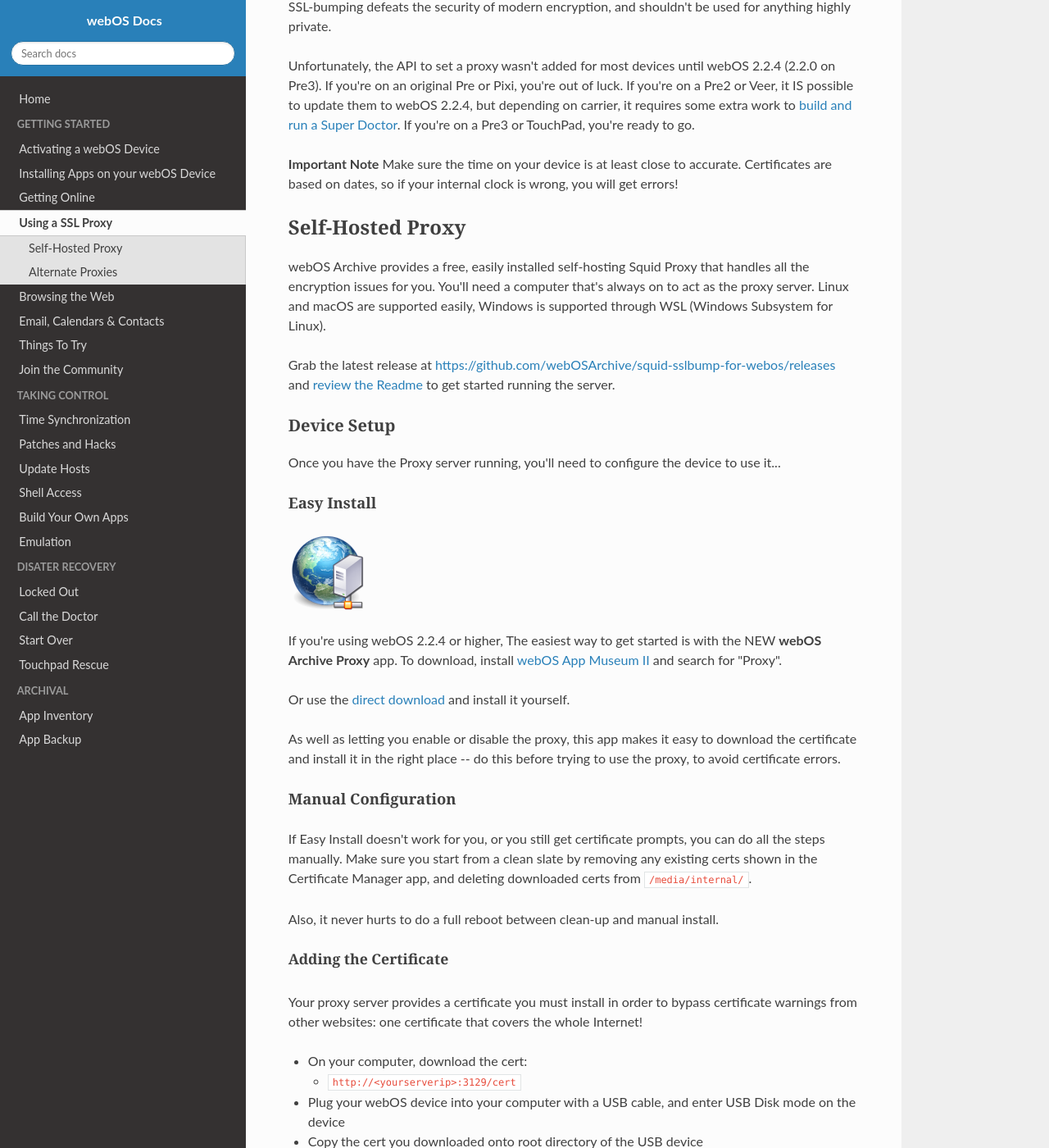
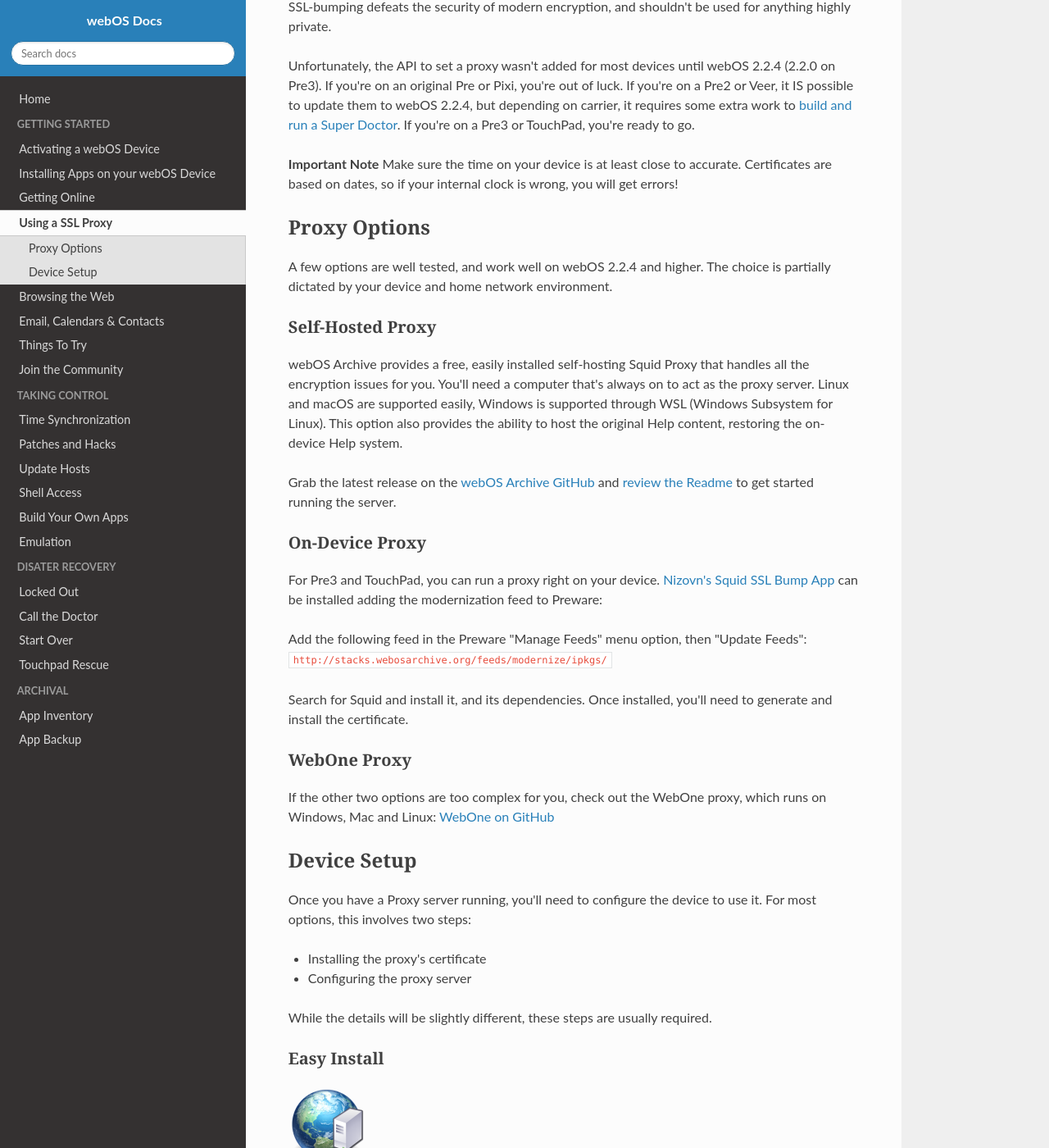
Before and after one commit to webOSArchive/webos-docs, an MkDocs documentation site: the page built from docs/proxysetup.md, in a window 1280 px wide and 1400 px high, scrolled down 238 px. Shown: the whole window at 82% size. Built offline with MkDocs 1.6.1, drawn with Linux system fonts in a browser that asks for light colours; nearby versions of some CDN libraries; some web fonts are replaced; library files that are not in the unit come from our copies; some of the changed text lies outside the part shown.

Commit message:
update docs

```diff
--- a/docs/proxysetup.md
+++ b/docs/proxysetup.md
@@ -6,17 +6,39 @@ Unfortunately, the API to set a proxy wasn't added for most devices until webOS
 
 **Important Note** Make sure the time on your device is at least close to accurate. Certificates are based on dates, so if your internal clock is wrong, you will get errors!
 
-## Self-Hosted Proxy
+## Proxy Options
 
-webOS Archive provides a free, easily installed self-hosting Squid Proxy that handles all the encryption issues for you. You'll need a computer that's always on to act as the proxy server. Linux and macOS are supported easily, Windows is supported through WSL (Windows Subsystem for Linux).
+A few options are well tested, and work well on webOS 2.2.4 and higher. The choice is partially dictated by your device and home network environment.
 
-Grab the latest release at <a href="https://github.com/webOSArchive/squid-sslbump-for-webos/releases" target="_blank">https://github.com/webOSArchive/squid-sslbump-for-webos/releases</a> and <a href="https://github.com/webOSArchive/squid-sslbump-for-webos/blob/main/README.md" target="_blank">review the Readme</a> to get started running the server.
+### Self-Hosted Proxy
 
-### Device Setup
+webOS Archive provides a free, easily installed self-hosting Squid Proxy that handles all the encryption issues for you. You'll need a computer that's always on to act as the proxy server. Linux and macOS are supported easily, Windows is supported through WSL (Windows Subsystem for Linux). This option also provides the ability to host the original Help content, restoring the on-device Help system.
 
-Once you have the Proxy server running, you'll need to configure the device to use it...
+Grab the latest release on the <a href="https://github.com/webOSArchive/squid-sslbump-for-webos/releases" target="_blank">webOS Archive GitHub</a> and <a href="https://github.com/webOSArchive/squid-sslbump-for-webos/blob/main/README.md" target="_blank">review the Readme</a> to get started running the server.
 
-#### Easy Install
+### On-Device Proxy
+
+For Pre3 and TouchPad, you can run a proxy right on your device. <a href="https://gitlab.com/nizovn/com.nizovn.squid" target="_blank">Nizovn's Squid SSL Bump App</a> can be installed adding the modernization feed to Preware:
+
+Add the following feed in the Preware "Manage Feeds" menu option, then "Update Feeds":
+`http://stacks.webosarchive.org/feeds/modernize/ipkgs/`
+
+Search for Squid and install it, and its dependencies. Once installed, you'll need to generate and install the certificate.
+
+### WebOne Proxy
+
+If the other two options are too complex for you, check out the WebOne proxy, which runs on Windows, Mac and Linux: <a href="https://github.com/atauenis/webone" target="_blank">WebOne on GitHub</a>
+
+## Device Setup
+
+Once you have a Proxy server running, you'll need to configure the device to use it. For most options, this involves two steps:
+
+- Installing the proxy's certificate
+- Configuring the proxy server
+
+While the details will be slightly different, these steps are usually required.
+
+### Easy Install
 
 ![webOS Archive Proxy](images/proxyicon.png)
 
@@ -25,15 +47,13 @@ To download, install [webOS App Museum II](appstores.md#install-webos-app-museum
 
 Or use the <a href="http://appcatalog.webosarchive.org/showMuseumDetails.php?app=1005768" target="_top">direct download</a> and install it yourself.
 
-As well as letting you enable or disable the proxy, this app makes it easy to download the certificate and install it in the right place -- do this before trying to use the proxy, to avoid certificate errors.
-
-#### Manual Configuration
+### Manual Configuration
 
 If Easy Install doesn't work for you, or you still get certificate prompts, you can do all the steps manually. Make sure you start from a clean slate by removing any existing certs shown in the Certificate Manager app, and deleting downloaded certs from `/media/internal/`.
 
 Also, it never hurts to do a full reboot between clean-up and manual install.
 
-##### Adding the Certificate
+#### Adding the Certificate
 
 Your proxy server provides a certificate you must install in order to bypass certificate warnings from other websites: one certificate that covers the whole Internet!
 
@@ -50,7 +70,7 @@ Your proxy server provides a certificate you must install in order to bypass cer
 
 ![Certificate Manager](images/certmanager.png)
 
-##### Configure the Proxy
+#### Configure the Proxy
 
 A Proxy switch app adds a feature to webOS allowing you to turn on (and off) a global proxy. Once activated, this proxy works for any app on the device -- including email!
 
@@ -63,13 +83,3 @@ A Proxy switch app adds a feature to webOS allowing you to turn on (and off) a g
 * Press the "Set" button at the bottom
 
 With your proxy configured, you should be able to open almost any modern webpage. But even with connectivity established, you may find that some web pages don't work well on your device -- the web has evolved since webOS was first born!
-
-## Alternate Proxies
-
-You can also run a proxy directly on your webOS Device:
-
-* <a href="https://gitlab.com/nizovn/com.nizovn.squid" target="_blank">Nizovn's Squid SSL Bump App</a> which you can get by adding his <a href="https://gitlab.com/nizovn/preware_feed/-/tree/master/" target="_blank">Preware feed</a>.
-
-* If Squid is too complex for you, check out the WebOne proxy, which runs on Windows, Mac and Linux: <a href="https://github.com/atauenis/webone" target="_blank">WebOne on GitHub</a>
-
-And finally, you can proxy only web rendering, using WRP. Read more about this approach in the [Browsing the Web](browsers.md#wrp) section.
```
